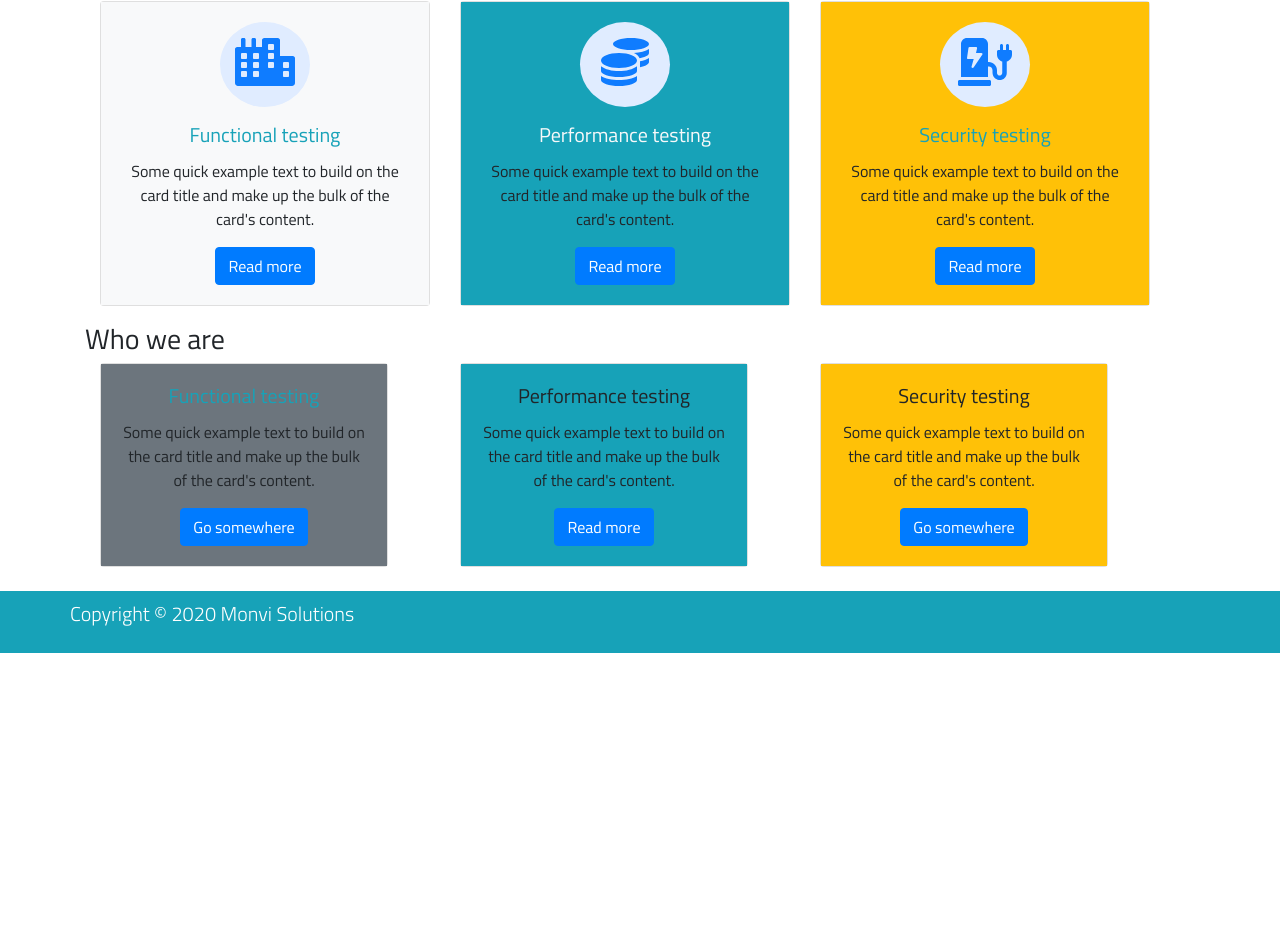
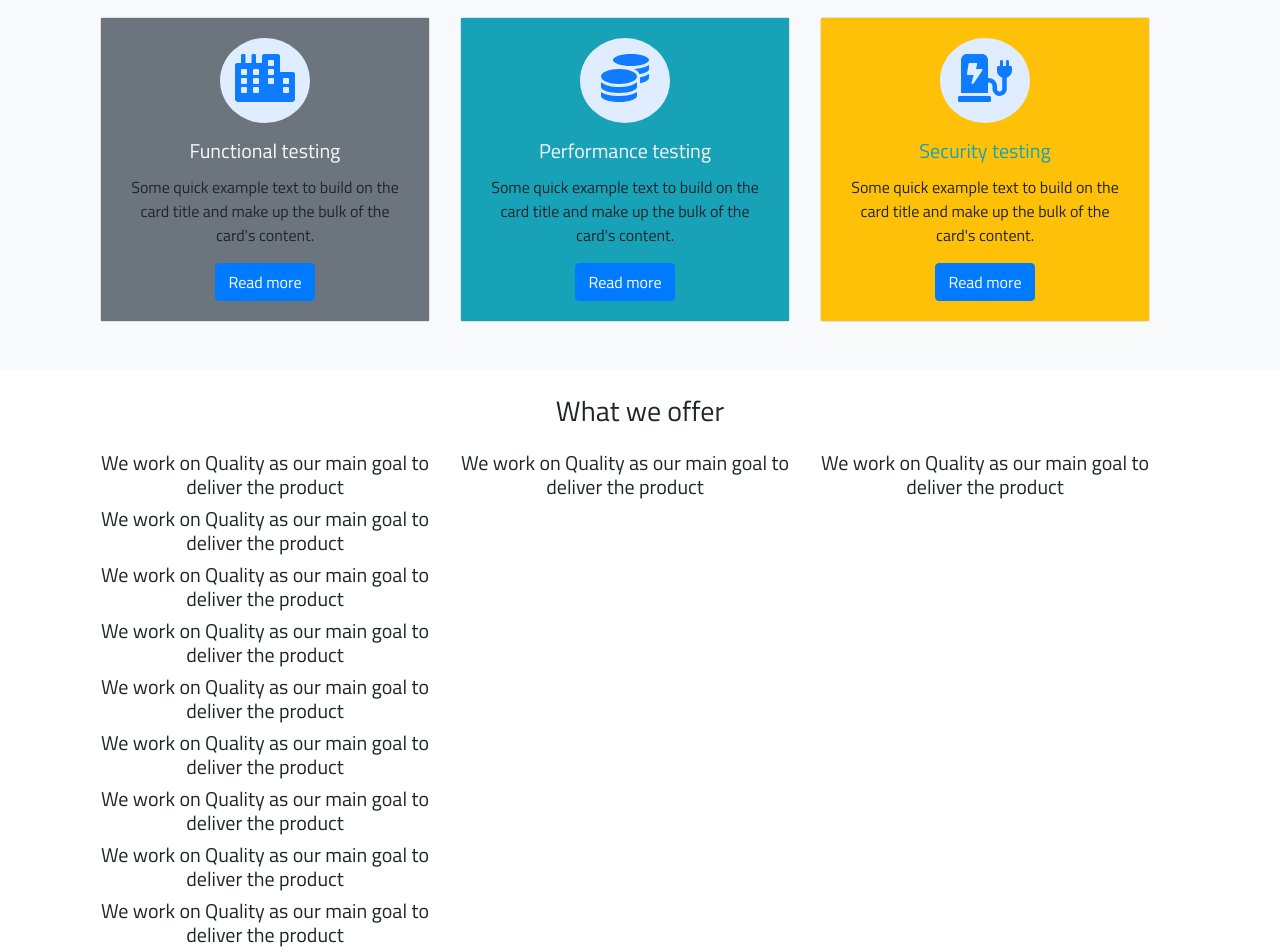
Before and after one commit to bhaskarakepati/monvi-solutions, a React (Create React App) app: page / in a window 1280 px wide. Shown: the part 671-1623 px from the top of the page. Before the commit the page ends 1324 px from the top, so only its background shows below. Built offline with nearby package versions, Linux system fonts and the light colour scheme.

Commit message:
added services and what weoffer

```diff
--- a/src/App.css
+++ b/src/App.css
@@ -64,3 +64,7 @@ body {
 .service-icon-image {
   margin: 1rem 0;
 }
+
+.service-header {
+  text-align: center;
+}
--- a/src/App.js
+++ b/src/App.js
@@ -11,7 +11,6 @@ const App = () => {
     <>
       <Header />
       <Home />
-      <br />
       <Services />
       <WhoWeAre />
       <br />
--- a/src/components/Footer.js
+++ b/src/components/Footer.js
@@ -6,9 +6,7 @@ export const Footer = () => {
     <footer id="main-footer" className="py-2 bg-info text-white text-center">
       <Container>
         <Row>
-          <p className="lead text-center">
-            Copyright &copy; 2020 Monvi Solutions
-          </p>
+          <p className="lead">Copyright &copy; 2020 Monvi Solutions</p>
         </Row>
       </Container>
     </footer>
--- a/src/components/Services.js
+++ b/src/components/Services.js
@@ -10,17 +10,17 @@ import {
 export const Services = () => {
   return (
     <>
-      <section id="services">
+      <section id="services" className="bg-light">
         <Container>
           <Row>
             <Col>
-              <h3 classname="text-center ml-20">Services</h3>
+              <h3 className="text-center my-4">Services</h3>
             </Col>
           </Row>
           <Row className="col-sm-12 col-xs-12 text-center">
-            <Col className="col-md-6 col-sm-12 col-xs-12 col-lg-4 mb-3">
+            <Col className="col-md-6 col-sm-12 col-xs-12 col-lg-4 mb-5">
               <Card>
-                <Card.Body className="bg-light">
+                <Card.Body className="bg-secondary">
                   <div className="service-icon">
                     <FontAwesomeIcon
                       className="service-icon-image"
@@ -28,7 +28,7 @@ export const Services = () => {
                       size="3x"
                     />
                   </div>
-                  <Card.Title className="text-info">
+                  <Card.Title className="text-light">
                     Functional testing
                   </Card.Title>
                   <Card.Text>
@@ -39,7 +39,7 @@ export const Services = () => {
                 </Card.Body>
               </Card>
             </Col>
-            <Col className="col-md-6 col-sm-12 col-xs-12 col-lg-4 mb-3">
+            <Col className="col-md-6 col-sm-12 col-xs-12 col-lg-4 mb-5">
               <Card>
                 <Card.Body className="bg-info">
                   <div className="service-icon">
@@ -60,7 +60,7 @@ export const Services = () => {
                 </Card.Body>
               </Card>
             </Col>
-            <Col className="col-md-6 col-sm-12 col-xs-12 col-lg-4 mb-3">
+            <Col className="col-md-6 col-sm-12 col-xs-12 col-lg-4 mb-5">
               <Card>
                 <Card.Body className="bg-warning">
                   <div className="service-icon">
--- a/src/components/WhoWeAre.js
+++ b/src/components/WhoWeAre.js
@@ -8,47 +8,57 @@ export const WhoWeAre = () => {
         <Container>
           <Row>
             <Col>
-              <h3 classname="text-center ml-20">Who we are</h3>
+              <h3 className="text-center my-4">What we offer</h3>
             </Col>
           </Row>
           <Row className="col-sm-12 mt-50 text-center">
             <Col>
-              <Card style={{ width: "18rem" }}>
-                <Card.Body className="bg-secondary">
-                  <Card.Title className="text-info">
-                    Functional testing
-                  </Card.Title>
-                  <Card.Text>
-                    Some quick example text to build on the card title and make
-                    up the bulk of the card's content.
-                  </Card.Text>
-                  <Button variant="primary">Go somewhere</Button>
-                </Card.Body>
-              </Card>
+              <h5>
+                We work on Quality as our main goal to deliver the product
+              </h5>
+              <h5>
+                We work on Quality as our main goal to deliver the product
+              </h5>
+              <h5>
+                We work on Quality as our main goal to deliver the product
+              </h5>
+              <h5>
+                We work on Quality as our main goal to deliver the product
+              </h5>
+              <h5>
+                We work on Quality as our main goal to deliver the product
+              </h5>
+              <h5>
+                We work on Quality as our main goal to deliver the product
+              </h5>
+              <h5>
+                We work on Quality as our main goal to deliver the product
+              </h5>
+              <h5>
+                We work on Quality as our main goal to deliver the product
+              </h5>
+              <h5>
+                We work on Quality as our main goal to deliver the product
+              </h5>
+              <h5>
+                We work on Quality as our main goal to deliver the product
+              </h5>
+              <h5>
+                We work on Quality as our main goal to deliver the product
+              </h5>
+              <h5>
+                We work on Quality as our main goal to deliver the product
+              </h5>
             </Col>
             <Col>
-              <Card style={{ width: "18rem" }}>
-                <Card.Body className="bg-info">
-                  <Card.Title>Performance testing</Card.Title>
-                  <Card.Text>
-                    Some quick example text to build on the card title and make
-                    up the bulk of the card's content.
-                  </Card.Text>
-                  <Button variant="primary">Read more</Button>
-                </Card.Body>
-              </Card>
+              <h5>
+                We work on Quality as our main goal to deliver the product
+              </h5>
             </Col>
             <Col>
-              <Card style={{ width: "18rem" }}>
-                <Card.Body className="bg-warning">
-                  <Card.Title>Security testing</Card.Title>
-                  <Card.Text>
-                    Some quick example text to build on the card title and make
-                    up the bulk of the card's content.
-                  </Card.Text>
-                  <Button variant="primary">Go somewhere</Button>
-                </Card.Body>
-              </Card>
+              <h5>
+                We work on Quality as our main goal to deliver the product
+              </h5>
             </Col>
           </Row>
         </Container>
```
Also changed, not shown: 1 other file (tests, documents, lock files or other folders).
